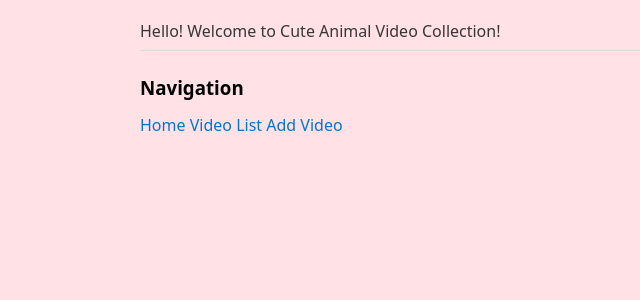
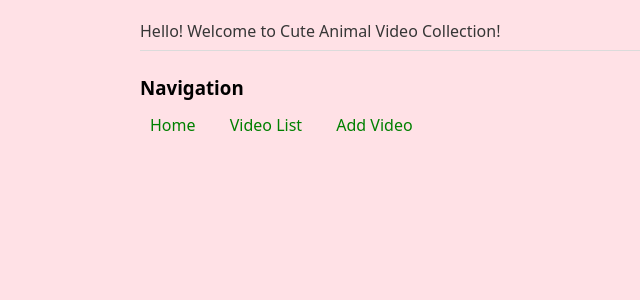
Before and after one commit to HyungnaLim/django_video_collector, a Django app: page / in a window 1280 px wide. Shown: the top 300 px of the page, without its empty margins (100-740 px from the left). Run offline with Django 5.2, Linux system fonts and the light colour scheme.

Commit message:
edit css for navigation

```diff
--- a/video/video_collector/static/css/style.css
+++ b/video/video_collector/static/css/style.css
@@ -1,3 +1,12 @@
 body {
     background-color: #FFE1E6;
 }
+
+.navigation {
+    margin: 10px;
+}
+
+.navigation > a {
+    color: green;
+    padding-right: 30px;
+}
--- a/video/video_collector/templates/video_collector/base.html
+++ b/video/video_collector/templates/video_collector/base.html
@@ -16,7 +16,7 @@
     <hr>
 
     <h3>Navigation</h3>
-    <div>
+    <div class="navigation">
         <a href="{% url 'home' %}">Home</a>
         <a href="{% url 'video_list' %}">Video List</a>
         <a href="{% url 'add_video' %}">Add Video</a>
```
